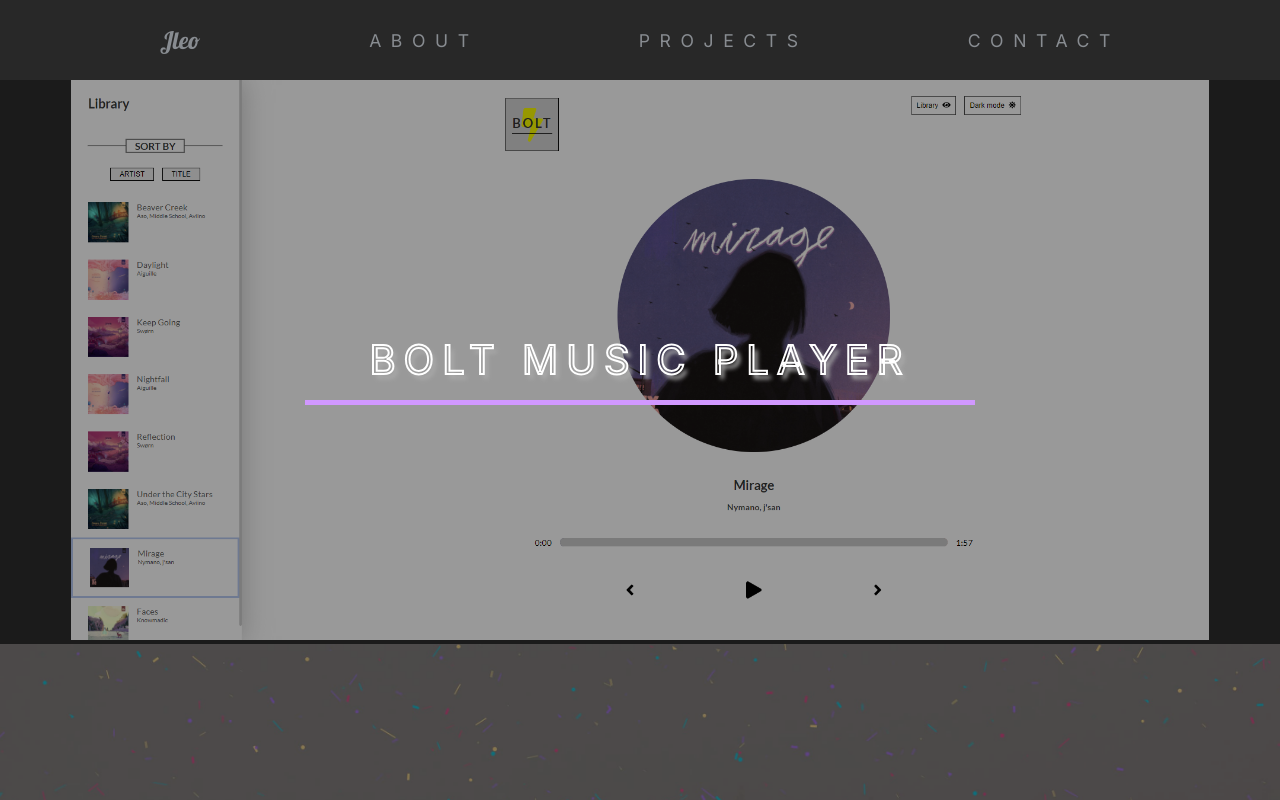
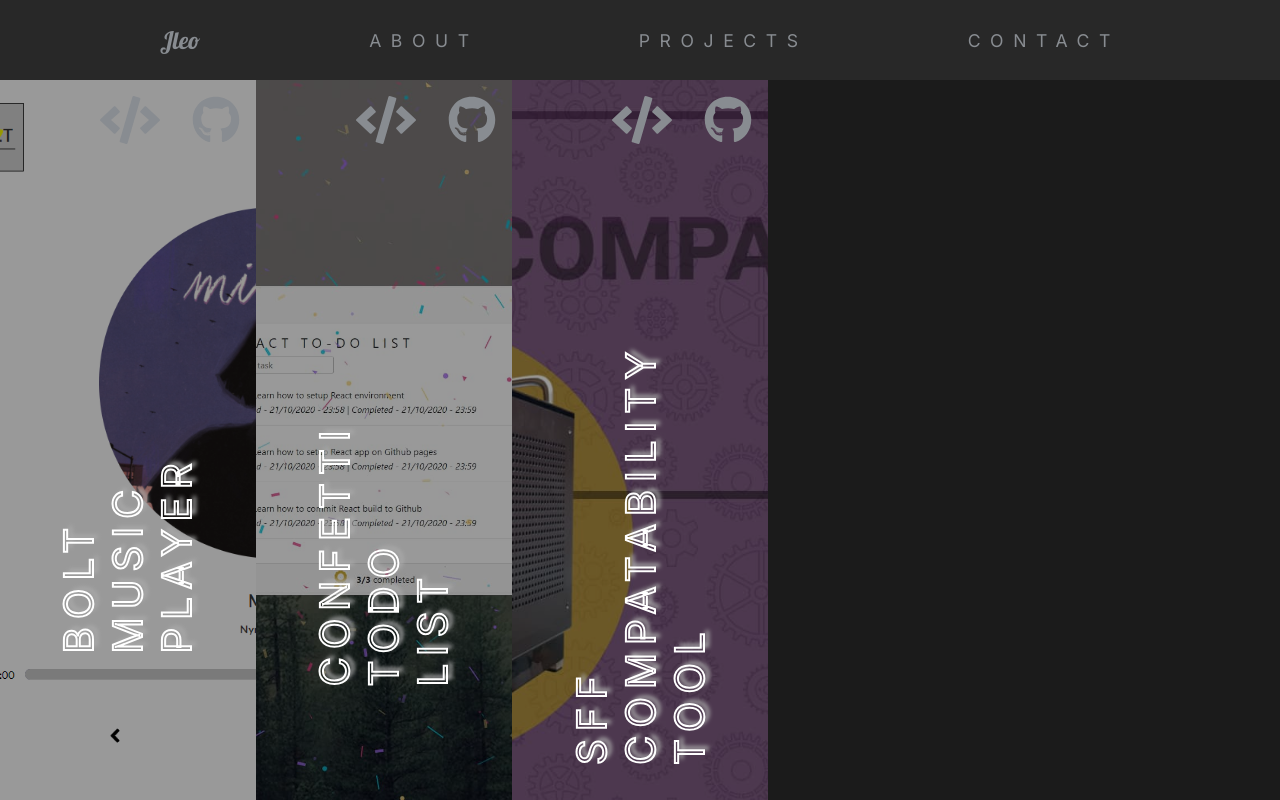
Before and after one commit to jleomorris/portfolio-v3, a React (Create React App) app: page /projects in a window 1280 px wide. Shown: the top 800 px of the page. Built offline with nearby package versions, Linux system fonts and the light colour scheme.

Commit message:
Clean up, update style and add Github links for Projects

```diff
--- a/src/pages/Projects.js
+++ b/src/pages/Projects.js
@@ -12,6 +12,10 @@ import {
   photoAnimation,
   lineAnimation,
 } from "../animation";
+// Font Awesome
+import { FontAwesomeIcon } from "@fortawesome/react-fontawesome";
+import { faCode } from "@fortawesome/free-solid-svg-icons";
+import { faGithub } from "@fortawesome/free-brands-svg-icons";
 
 const Projects = () => {
   const [projects, setProjects] = useState(ProjectState);
@@ -22,7 +26,6 @@ const Projects = () => {
       initial="hidden"
       animate="show"
       exit="exit"
-      // style={{ background: "#fff" }}
     >
       <motion.div variants={sliderContainer}>
         <Frame1 variants={sliderAnimation}></Frame1>
@@ -31,26 +34,28 @@ const Projects = () => {
         <Frame4 variants={sliderAnimation}></Frame4>
       </motion.div>
       {projects.map((project) => (
-        <Project>
+        <Project key={project.title}>
           <div className="image-container">
             <div className="title-container">
               <ProjectTitle variants={fade}>{project.title}</ProjectTitle>
-              <motion.div
-                variants={lineAnimation}
-                style={{ background: project.backgroundColor }}
-                className="line"
-              ></motion.div>
             </div>
-            <Link to={project.url}>
-              <hide>
+            <Hide>
+              <motion.div variants={pageAnimation} className="github-container">
+                <a href={project.githubDirectoryUrl} target="_blank">
+                  <FontAwesomeIcon icon={faCode} />
+                </a>
+                <a href={project.githubPagesUrl} target="_blank">
+                  <FontAwesomeIcon icon={faGithub} />
+                </a>
+              </motion.div>
+              <Link to={project.url}>
                 <motion.img
                   variants={photoAnimation}
                   src={project.images[0].src}
                   alt={project.alt}
                 />
-              </hide>
-            </Link>
-            {/* <p>{project.description}</p> */}
+              </Link>
+            </Hide>
           </div>
         </Project>
       ))}
@@ -59,41 +64,31 @@ const Projects = () => {
 };
 
 const StyledProjects = styled(motion.div)`
-  min-height: 100vh;
+  min-height: 80vh;
   overflow: hidden;
-  /* padding: 5rem 10rem; */
-
-  /* h2 {
-    padding: 1rem 0rem;
-  } */
+  display: flex;
+  flex-wrap: wrap;
 `;
 
 const Project = styled.div`
-  /* padding-bottom: 1rem; */
-
-  /* h2 {
-    color: white;
-    text-transform: uppercase;
-    letter-spacing: 0.5rem;
-    position: absolute;
-  } */
-
-  .line {
-    height: 0.3rem;
-    /* background: #23d997; */
-    /* margin-bottom: 3rem; */
-  }
+  width: 20%;
+  overflow: hidden;
 
   .image-container {
     position: relative;
     display: flex;
     justify-content: center;
-    align-items: center;
+    align-items: flex-end;
 
     .title-container {
       position: absolute;
-      margin: 1rem;
+      margin-bottom: 10rem;
       z-index: 1;
+      transform: rotate(-90deg);
+
+      h2 {
+        padding-bottom: 1rem;
+      }
     }
 
     p {
@@ -113,7 +108,7 @@ const Project = styled.div`
 
   img {
     width: 100%;
-    height: 70vh;
+    height: 90vh;
     object-fit: cover;
     filter: brightness(0.6);
   }
@@ -121,6 +116,28 @@ const Project = styled.div`
 
 const Hide = styled.div`
   overflow: hidden;
+  position: relative;
+
+  .github-container {
+    position: absolute;
+    top: 0;
+    right: 0;
+    z-index: 1;
+    display: flex;
+    justify-content: center;
+    align-items: center;
+
+    svg {
+      font-size: 3rem;
+      margin: 1rem;
+      color: #888c91;
+      transition: 0.5s all ease;
+
+      &:hover {
+        color: white;
+      }
+    }
+  }
 `;
 
 const ProjectTitle = styled(motion.h2)`
@@ -134,17 +151,6 @@ const ProjectTitle = styled(motion.h2)`
   -webkit-text-stroke-color: white;
 `;
 
-// const ProjectTitleDark = styled(motion.h2)`
-//   font-size: 2.5rem;
-//   color: #00000000;
-//   text-transform: uppercase;
-//   letter-spacing: 0.5rem;
-//   padding: 1rem 4rem;
-//   text-shadow: 4px 5px 4px #ababab;
-//   -webkit-text-stroke-width: 2px;
-//   -webkit-text-stroke-color: white;
-// `;
-
 // Frame animation
 const Frame1 = styled(motion.div)`
   position: fixed;
@@ -152,24 +158,20 @@ const Frame1 = styled(motion.div)`
   top: 10%;
   width: 100%;
   height: 100vh;
-  /* background: #fffebf; */
   background-image: linear-gradient(to top, #fddb92 0%, #d1fdff 100%);
   z-index: 2;
 `;
 
 const Frame2 = styled(Frame1)`
   background-image: linear-gradient(to top, #ebbba7 0%, #cfc7f8 100%);
-  /* background: #ff8efb; */
 `;
 
 const Frame3 = styled(Frame1)`
   background-image: linear-gradient(to top, #fff1eb 0%, #ace0f9 100%);
-  /* background: #8ed2ff; */
 `;
 
 const Frame4 = styled(Frame1)`
   background-image: linear-gradient(to top, #c1dfc4 0%, #deecdd 100%);
-  /* background: #8effa0; */
 `;
 
 export default Projects;
```
